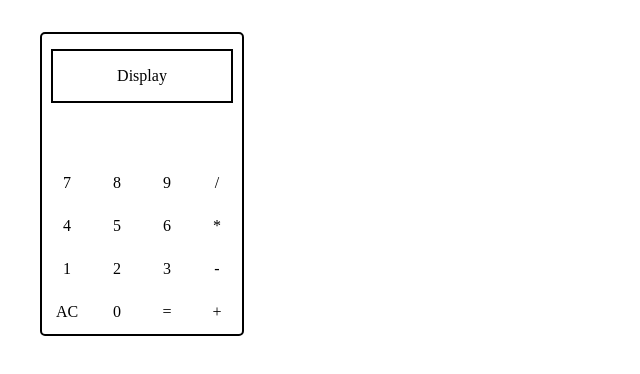
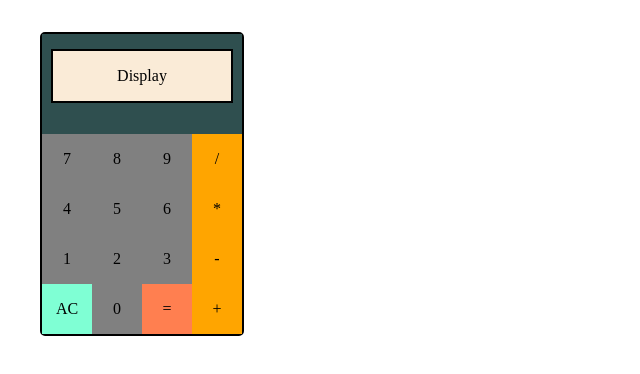
Before and after one commit to TheFivePips/Calculator, a plain HTML site: page index.html in a window 1280 px wide. Shown: the whole page, without its empty margins (0-640 px from the left). Drawn offline with Linux system fonts and the light colour scheme.

Commit message:
made buttons more clickable and added some color

```diff
--- a/styles.css
+++ b/styles.css
@@ -18,8 +18,10 @@ height: 300px;
     grid-template-rows: repeat(6,1fr);
     justify-items: center;
     align-items: center;
+    background-color:darkslategray;
 
 }
+
 /* making these explicit instead of shorthand for practice */
 .display {
     grid-column-start:1 ;
@@ -31,14 +33,20 @@ height: 300px;
     border: 2px solid black;
     padding: 1rem 4rem;
     margin: 15px;
+    background-color: antiquewhite;
 }
 .a-c{
     grid-column-start:1 ;
     grid-column-end: 2;
     grid-row-start: 6;
     grid-row-end: 7;
-    justify-self: center;
-    align-self: center
+    height: 50px;
+    width: 50px;
+    display: flex;
+    justify-content: center;
+    align-items: center;
+    background-color: aquamarine;
+
 
 }
 .equals{
@@ -46,16 +54,24 @@ height: 300px;
     grid-column-end: 4;
     grid-row-start: 6;
     grid-row-end: 7;
-    justify-self: center;
-    align-self: center;
+    height: 50px;
+    width: 50px;
+    display: flex;
+    justify-content: center;
+    align-items: center;
+    background-color: coral;
 }
 .zero{
     grid-column-start: 2;
     grid-column-end: 3;
     grid-row-start: 6;
     grid-row-end: 7;
-    justify-self: center;
-    align-self: center
+    height: 50px;
+    width: 50px;
+    display: flex;
+    justify-content: center;
+    align-items: center;
+    background-color: grey;
 }
 
 .add{
@@ -63,80 +79,121 @@ height: 300px;
     grid-column-end: 5;
     grid-row-start: 6;
     grid-row-end: 7;
-    justify-self: center;
-    align-self: center
+    height: 50px;
+    width: 50px;
+    display: flex;
+    justify-content: center;
+    align-items: center;
+    background-color: orange;
 }
 .subtract{
     grid-column-start: 4;
     grid-column-end: 5;
     grid-row-start: 5;
     grid-row-end: 6;
-    justify-self: center;
-    align-self:center
+    height: 50px;
+    width: 50px;
+    display: flex;
+    justify-content: center;
+    align-items: center;
+    background-color: orange;
 }
 .multiply{
     grid-column-start: 4;
     grid-column-end: 5;
     grid-row-start: 4;
     grid-row-end: 5;
-    justify-self: center;
-    align-self: center
+    height: 50px;
+    width: 50px;
+    display: flex;
+    justify-content: center;
+    align-items: center;
+    background-color: orange;
 }
 .divide{
     grid-column-start: 4;
     grid-column-end: 5;
     grid-row-start: 3;
     grid-row-end: 4;
-    justify-self: center;
-    align-self: center
+    height: 50px;
+    width: 50px;
+    display: flex;
+    justify-content: center;
+    align-items: center;
+    background-color: orange;
 }
 .one{
     grid-column-start: 1;
     grid-column-end: 2;
     grid-row-start: 5;
     grid-row-end: 6;
-    justify-self: center;
-    align-self: center
+    height: 50px;
+    width: 50px;
+    display: flex;
+    justify-content: center;
+    align-items: center;
+    background-color: grey;
+
 }
 .two{
     grid-column-start: 2;
     grid-column-end: 3;
     grid-row-start: 5;
     grid-row-end: 6;
-    justify-self: center;
-    align-self: center
+    height: 50px;
+    width: 50px;
+    display: flex;
+    justify-content: center;
+    align-items: center;
+    background-color: grey
 }
 .three{
     grid-column-start: 3;
     grid-column-end: 4;
     grid-row-start: 5;
     grid-row-end: 6;
-    justify-self: center;
-    align-self: center
+    height: 50px;
+    width: 50px;
+    display: flex;
+    justify-content: center;
+    align-items: center;
+    background-color: grey
 }
 .four{
     grid-column-start: 1;
     grid-column-end: 2;
     grid-row-start: 4;
     grid-row-end: 5;
-    justify-self: center;
-    align-self: center
+    height: 50px;
+    width: 50px;
+    display: flex;
+    justify-content: center;
+    align-items: center;
+    background-color: grey
 }
 .five{
     grid-column-start: 2;
     grid-column-end: 3;
     grid-row-start: 4;
     grid-row-end: 5;
-    justify-self: center;
-    align-self: center
+    height: 50px;
+    width: 50px;
+    display: flex;
+    justify-content: center;
+    align-items: center;
+    background-color: grey
 }
 .six{
     grid-column-start: 3;
     grid-column-end: 4;
     grid-row-start: 4;
     grid-row-end: 5;
-    justify-self: center;
-    align-self: center
+    height: 50px;
+    width: 50px;
+    display: flex;
+    justify-content: center;
+    align-items: center;
+    background-color: grey
 }
 
 .seven{
@@ -144,22 +201,35 @@ height: 300px;
     grid-column-end: 2;
     grid-row-start: 3;
     grid-row-end: 4;
-    justify-self: center;
-    align-self: center
+    height: 50px;
+    width: 50px;
+    display: flex;
+    justify-content: center;
+    align-items: center;
+    background-color: grey
 }
 .eight{
     grid-column-start: 2;
     grid-column-end: 3;
     grid-row-start: 3;
     grid-row-end: 4;
-    justify-self: center;
-    align-self: center
+    height: 50px;
+    width: 50px;
+    display: flex;
+    justify-content: center;
+    align-items: center;
+    background-color: grey
 }
 .nine{
     grid-column-start: 3;
     grid-column-end: 4;
     grid-row-start: 3;
     grid-row-end: 4;
-    justify-self: center;
-    align-self: center
+    height: 50px;
+    width: 50px;
+    display: flex;
+    justify-content: center;
+    align-items: center;
+    background-color: grey
+
 }
```
